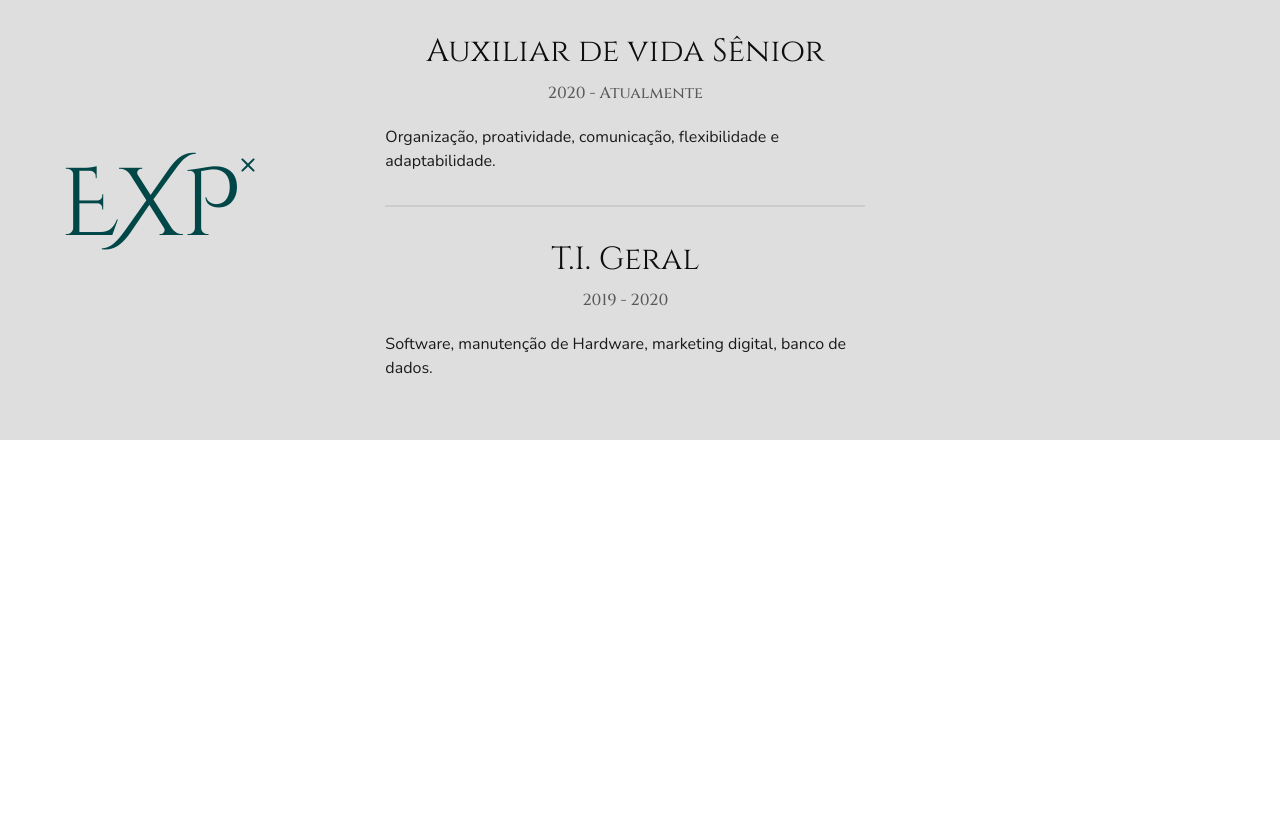
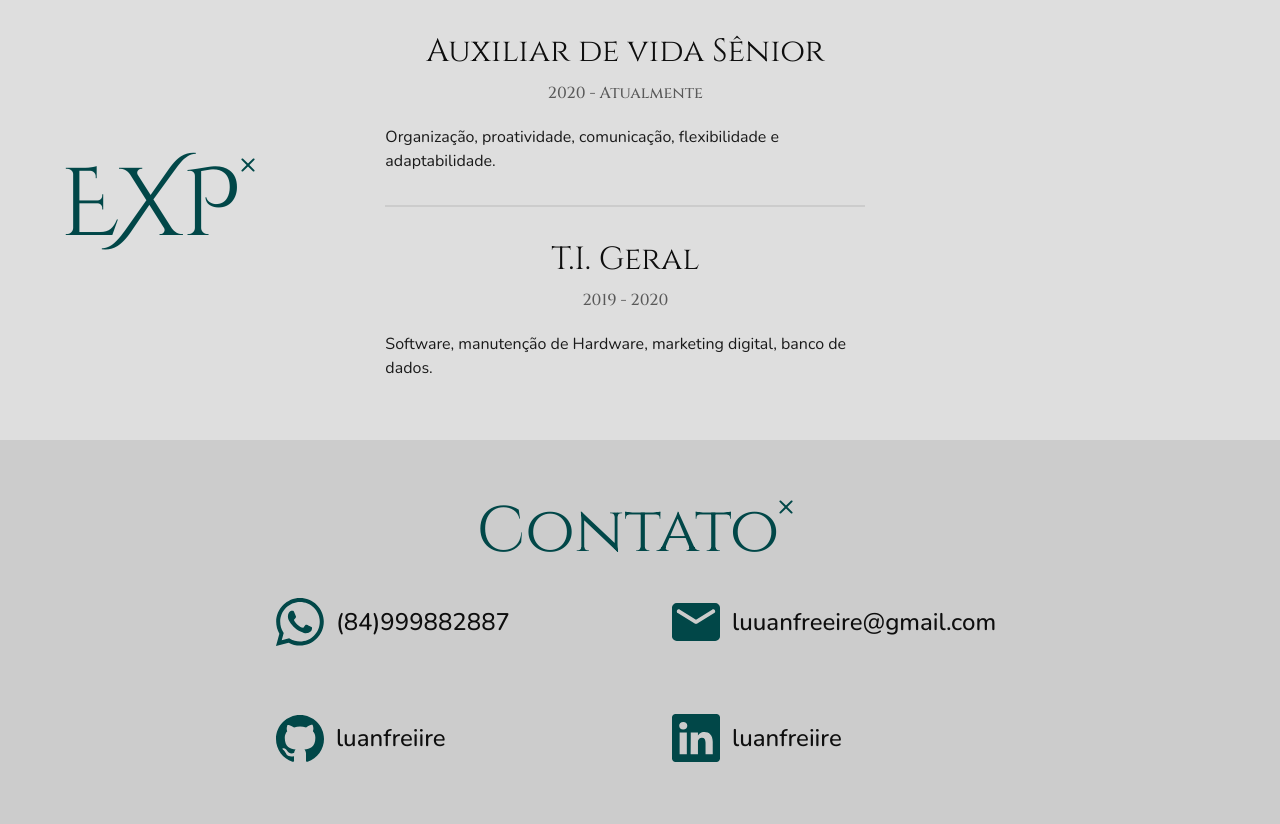
Before and after one commit to luanfreiire/portfolio, a plain HTML site: page public/index.html in a window 1280 px wide. Shown: the part 3861-4685 px from the top of the page. Before the commit the page ends 4301 px from the top, so only its background shows below. Drawn offline with nearby package versions, Linux system fonts and the light colour scheme.

Commit message:
Adicionando Contato

```diff
--- a/public/css/style.css
+++ b/public/css/style.css
@@ -12,3 +12,4 @@
 @import url(/src/styles/projetos.css);
 @import url(/src/styles/skills.css);
 @import url(/src/styles/exp.css);
+@import url(/src/styles/contato.css);
--- a/public/index.html
+++ b/public/index.html
@@ -338,6 +338,35 @@
                 </div>
             </div>
         </section>
+
+        <!-- contato -->
+        <section id="contato" class="contato-bg">
+            <div class="contato-container container">
+                <div class="contato-titulo">
+                    <h1 class="titulo">Contato</h1>
+                </div>
+                <article class="contato-content">
+                    <ul class="contato-lista">
+                        <li class="contato-item">
+                            <img src="/public/assets/img/icons/wpp-e2.svg" width="48" height="48" alt="Whatsapp">
+                            <a href="tel:+5584999882887">(84)999882887</a>
+                        </li>
+                        <li class="contato-item">
+                            <img src="/public/assets/img/icons/mail-e2.svg" width="48" height="48" alt="Email">
+                            <a href="mailto:luuanfreeire@gmail.com">luuanfreeire@gmail.com</a>
+                        </li>
+                        <li class="contato-item">
+                            <img src="/public/assets/img/icons/git-e2.svg" width="48" height="48" alt="Github">
+                            <a href="https://github.com/luanfreiire" target="_blank">luanfreiire</a>
+                        </li>
+                        <li class="contato-item">
+                            <img src="/public/assets/img/icons/link-e2.svg" width="48" height="48" alt="Linkedin">
+                            <a href="https://www.linkedin.com/in/luan-freiire/" target="_blank">luanfreiire</a>
+                        </li>
+                    </ul>
+                </article>
+            </div>
+        </section>
     </main>
 </body>
 
--- /dev/null
+++ b/src/styles/contato.css
@@ -0,0 +1,34 @@
+/* css - contato portfólio */
+.contato-bg {
+    background: var(--color-b6);
+}
+
+.contato-titulo {
+    padding: 3.75rem 1.25rem 2rem 1.25rem;
+    display: flex;
+    justify-content: center;
+}
+
+.contato-content {
+    padding: 0px 1.25rem 3.75rem 1.25rem;
+    display: flex;
+    justify-content: center;
+}
+
+.contato-lista {
+    display: grid;
+    grid-template-columns: 1fr 1fr;
+    gap: 4rem;
+}
+
+.contato-item {
+    display: flex;
+    align-items: center;
+    gap: 4px;
+}
+
+.contato-item a {
+    font: 500 1.5rem/1.5 var(--font-text);
+    color: var(--color-b1);
+    padding: 8px;
+}
```
Also changed, not shown: public/assets/img/icons/git-e2.svg (added), public/assets/img/icons/link-e2.svg (added), public/assets/img/icons/mail-e2.svg (added), public/assets/img/icons/wpp-e2.svg (added).
